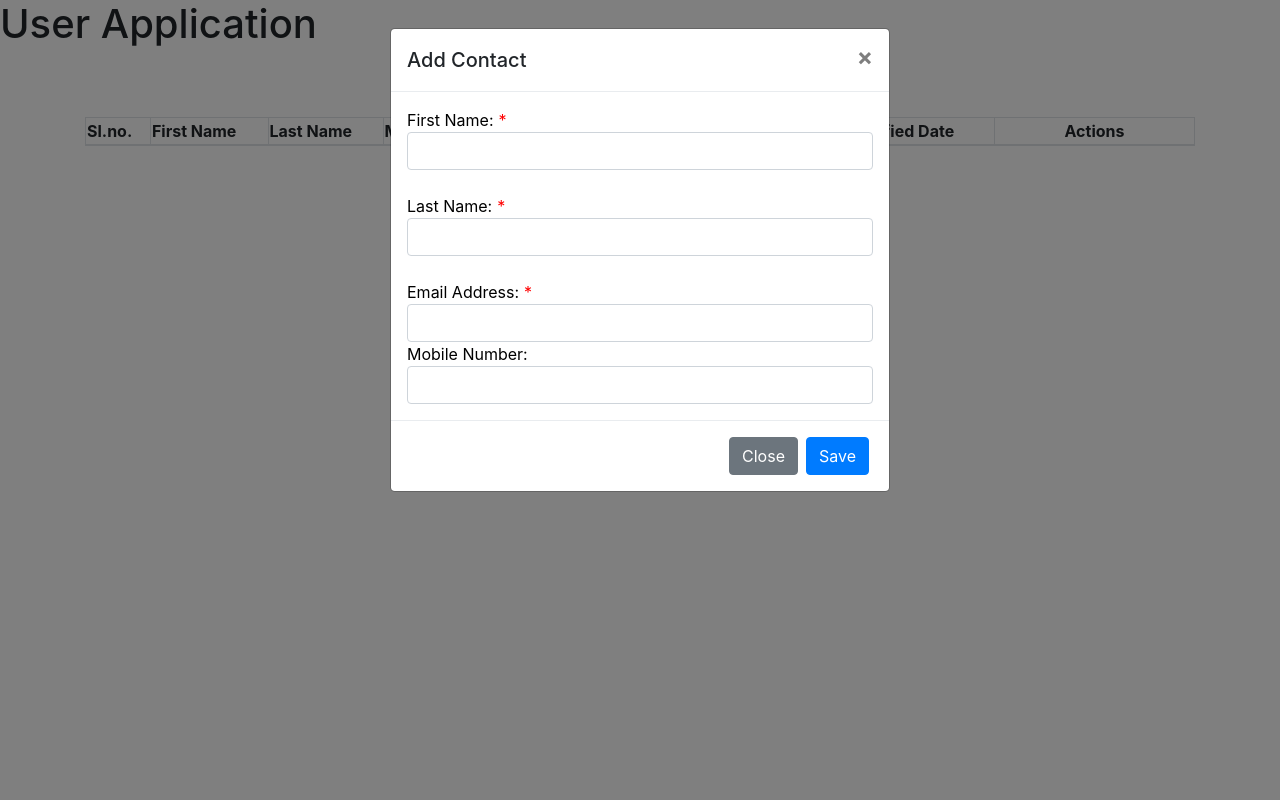
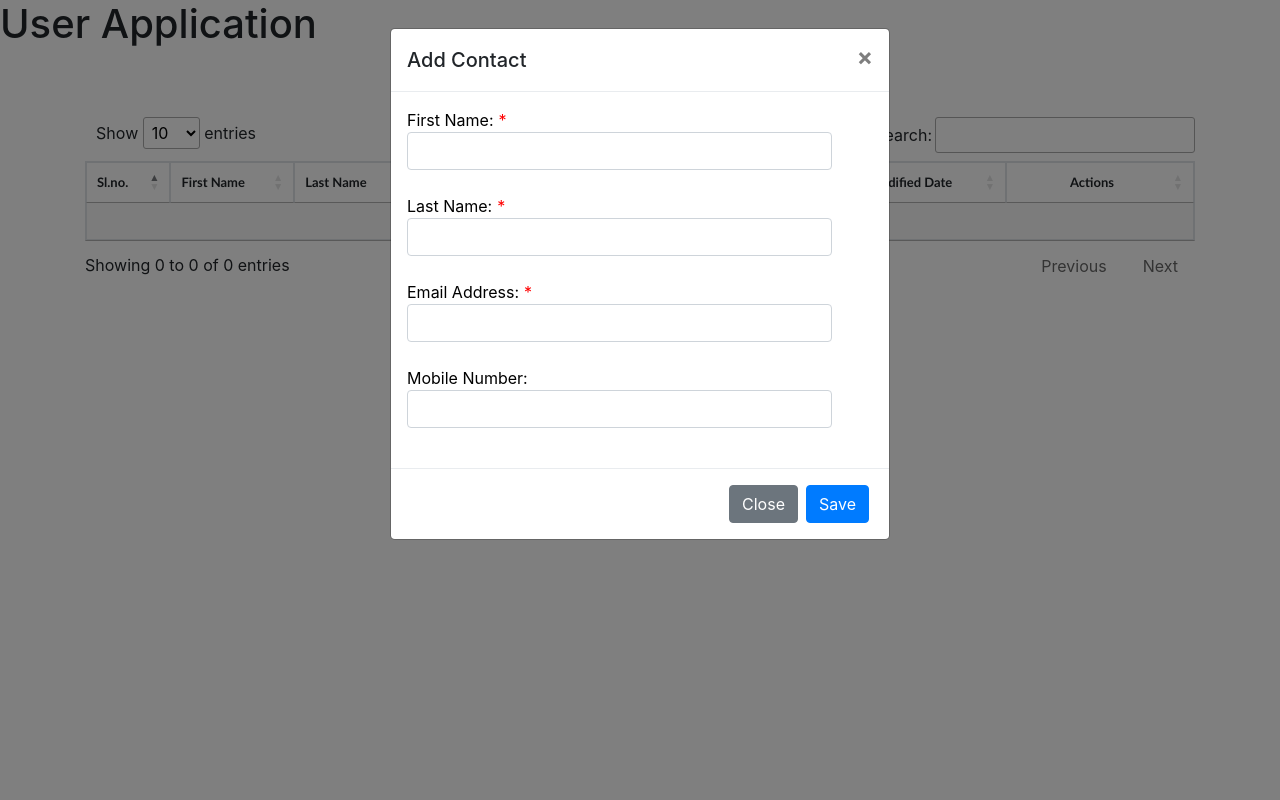
Before and after one commit to Ivin1998/user_register_codeigniter, a CodeIgniter app: page /ci/ in a window 1280 px wide, after a click on "Add a contact". Run offline with CodeIgniter, Linux system fonts and the light colour scheme; tables that the repository leaves empty or names only in its code hold one stand-in row (values such as "Sample post"); lists and menus that the app fills with data are empty; some libraries are stand-ins or nearby versions.

Commit message:
Form_Validation and datatables done

```diff
--- a/application/controllers/Welcome.php
+++ b/application/controllers/Welcome.php
@@ -40,25 +40,41 @@ class Welcome extends CI_Controller
 		$email = $this->input->post('email');
 		$created_date = $this->input->post('createdDate');
 
-		$this->form_validation->set_rules(
-			'firstName',
-			'First Name',
-			'required|min_length[3]',
-			array('required' => 'You must provide a %s.')
-		);
-		$this->form_validation->set_rules(
-			'lastName',
-			'Last Name',
-			'required|min_length[3]',
-			array('required' => 'You must provide a %s.')
-		);
+		$this->form_validation->set_rules('firstName','First Name','required|min_length[3]|alpha_numeric');
+		$this->form_validation->set_rules('lastName','Last Name','required|min_length[3]|alpha_numeric');
+		$this->form_validation->set_rules('email','Email','required|valid_email');
+		$this->form_validation->set_rules('mobileNumber','mobileNumber','required|regex_match[/^[0-9]{10}$/]');
 
 
 		if ($this->form_validation->run() == FALSE) {
-			$data = array(
-				'status' => 'incorrect',
-				'id' => 0,
-			);
+			if (form_error('firstName')){
+				$data = array(
+					'status' => 'incorrect',
+					'id' => 0,
+					'flag'=>1
+				);
+			}else if(form_error('lastName')){
+				$data = array(
+					'status' => 'incorrect',
+					'id' => 0,
+					'flag'=>2
+				);
+			}else if(form_error('email')){
+				$data = array(
+					'status' => 'incorrect',
+					'id' => 0,
+					'flag'=>3
+				);
+			}
+			else if(form_error('mobileNumber')){
+				$data = array(
+					'status' => 'incorrect',
+					'id' => 0,
+					'flag'=>4
+				);
+			}
+
+
 			echo json_encode($data);
 
 		} else {
--- a/application/models/MyModel.php
+++ b/application/models/MyModel.php
@@ -1,4 +1,5 @@
 <?php
+
 class MyModel extends CI_Model
 {
  public function get_records()
--- a/application/views/contacts.php
+++ b/application/views/contacts.php
@@ -1,6 +1,7 @@
 <?php
 include 'header.php';
 date_default_timezone_set('Asia/Calcutta');
+
 ?>
 
 <!DOCTYPE html>
@@ -16,8 +17,8 @@ date_default_timezone_set('Asia/Calcutta');
 		<div class="col col-sm-6">
 		</div>
 		<div class="col col-sm-6">
-			<button type="button" id="modal_edit" class="btn btn-primary btn-lg" style="margin: 1%;" data-toggle="modal"
-				data-target="#mymodal"> Add a contact</button>
+			<button type="button" id="modal_edit" class="btn btn-primary btn-lg temp" style="margin: 1%;"
+				data-toggle="modal" data-target="#mymodal"> Add a contact</button>
 		</div>
 	</div>
 	<div class="modal fade" id="mymodal" tabindex="-1" role="dialog">
@@ -30,37 +31,53 @@ date_default_timezone_set('Asia/Calcutta');
 					</button>
 				</div>
 				<div class="modal-body">
-					<?php echo form_open('welcome/add_record', array('id' => 'myform')); ?>
+					<div class="view_form">
+					</div>
+					<div class="row">
+						<div class="col col-sm-11">
+							<?php echo form_open('welcome/add_record', array('class' => 'myform')); ?>
 							<md style="color:red;display:flex;gap:5px;"><span style="color:black;">First
 									Name:</span>*
-					</md><input type="text" name="firstName" id="firstName"
-						value="<?php echo set_value('firstName'); ?>" class="form-control" />
+							</md><input type="text" name="firstName" id="firstName" class="form-control" />
 							<span class="firstName" style="color:red"> </span>
 							<br>
 							<md style="color:red;display:flex;gap:5px;"><span style="color:black;">Last Name:
 								</span>*
-					</md><input type="text" name="lastName" id="lastName" class="form-control" /><br>
-
-					<md style="color:red;display:flex;gap:5px;"><span style="color:black;">Email Address:</span>*
+							</md><input type="text" name="lastName" id="lastName" class="form-control" />
+							<span class="lastName" style="color:red"> </span><br>
+							<md style="color:red;display:flex;gap:5px;"><span style="color:black;">Email
+									Address:</span>*
 							</md><input type="text" name="email" id="email" class="form-control" />
+							<span class="email" style="color:red"> </span><br>
 							<md style="color:red;display:flex;gap:5px;"><span style="color:black;">Mobile Number:</span>
 							</md><input type="text" name="mobileNumber" id="mobileNumber" class="form-control" />
+							<span class="mobileNumber" style="color:red"> </span><br>
 							<input type="hidden" value='<?php echo date('Y-m-d H:i:s') ?>' name="createdDate" />
 							<input type="hidden" value='<?php echo date('Y-m-d H:i:s') ?>' name="modDate" />
 							<input type="hidden" name="id" id="id" />
 
 							<?php echo form_close(); ?>
 						</div>
+						<div class="col col-sm-1">
+							<div id='warning_firstName' style="color:red"></div>
+							<div id='warning_lastName' style="color:red"></div>
+							<div id='warning_email' style="color:red"></div>
+							<div id='warning_mobileNumber' style="color:red"></div>
+						</div>
+					</div>
+				</div>
 				<div class="modal-footer">
-					<button type="button" class="btn btn-secondary" data-dismiss="modal" id="reload">Close</button>
-					<button type="button" class="btn btn-primary" id="save">Save</button>
+					<button type="button" class="btn btn-secondary" data-dismiss="modal">Close</button>
+					<button type="submit" class="btn btn-primary" id="save">Save</button>
 					<button type="button" class="btn btn-primary" id="update">Update</button>
 				</div>
+			</div>
+
 		</div>
 	</div>
 	</div>
 	<div class="container">
-		<table id="mytable" border="1" class="table-bordered" style="width:100%">
+		<table id="myTable" border="1" class="table-bordered display" style="width:100%">
 			<thead>
 				<tr>
 					<th>Sl.no.</th>
@@ -70,7 +87,7 @@ date_default_timezone_set('Asia/Calcutta');
 					<th>Email Address</th>
 					<th>Created Date</th>
 					<th>Modified Date</th>
-					<th style="width:200px;text-align:center">Actions</th>
+					<th style="width:150px;text-align:center">Actions</th>
 				</tr>
 			</thead>
 			<tbody>
@@ -105,7 +122,7 @@ date_default_timezone_set('Asia/Calcutta');
 							class="fa fa-eye eye_icon"></i></a>
 					<a class="btn-lg edit_data" id="<?php echo $user->unique_id ?>"><i
 							class="fa fa-edit edit_icon"></i></a>
-						<a class="btn btn-lg delete_data" id="<?php echo $user->unique_id ?>"><i
+					<a class=" btn-lg delete_data" id="<?php echo $user->unique_id ?>"><i
 							class="fa fa-trash remove_icon"></i></a>
 				</td>
 				</tr>
--- a/application/views/header.php
+++ b/application/views/header.php
@@ -3,11 +3,21 @@
 <head>
 	<link rel="stylesheet" href="https://cdn.jsdelivr.net/npm/bootstrap@4.0.0/dist/css/bootstrap.min.css">
 	<link rel="stylesheet" href="https://cdnjs.cloudflare.com/ajax/libs/font-awesome/6.3.0/css/all.min.css" />
+	<link rel="stylesheet" href="https://cdn.datatables.net/1.13.4/css/jquery.dataTables.min.css"/>
 	<link rel="stylesheet" href="<?php echo base_url('assets/css/styles.css'); ?>">
 	<script src="https://ajax.googleapis.com/ajax/libs/jquery/3.6.4/jquery.min.js"></script>
 	<script src="<?php echo base_url('assets/js/validations.js'); ?>"></script>
 	<script src="https://cdn.jsdelivr.net/npm/popper.js@1.12.9/dist/umd/popper.min.js"></script>
 	<script src="https://cdn.jsdelivr.net/npm/bootstrap@4.0.0/dist/js/bootstrap.min.js"></script>
 	<script src="https://cdn.jsdelivr.net/npm/sweetalert2@11"></script>
+	<script src="https://cdn.datatables.net/1.13.4/js/jquery.dataTables.min.js"></script>
+	<script src="https://cdn.datatables.net/buttons/2.3.6/js/dataTables.buttons.min.js"></script>
+	<script src="https://cdnjs.cloudflare.com/ajax/libs/jszip/3.1.3/jszip.min.js"></script>
+	<script src="https://cdnjs.cloudflare.com/ajax/libs/pdfmake/0.1.53/pdfmake.min.js"></script>
+	<script src="https://cdnjs.cloudflare.com/ajax/libs/pdfmake/0.1.53/vfs_fonts.js"></script>
+	<script src="https://cdn.datatables.net/buttons/2.3.6/js/buttons.html5.min.js"></script>
+	<script src="https://cdn.datatables.net/buttons/2.3.6/js/buttons.print.min.js"></script>
+
+
 </head>
 </html>
--- a/assets/css/styles.css
+++ b/assets/css/styles.css
@@ -11,3 +11,43 @@
     color: red;
     cursor: pointer;
 }
+
+table {
+    font-size: 13px;
+    font-family: 'Calibri', sans-serif;
+
+}
+
+.dt-buttons {
+    float: left;
+}
+
+.dataTables_length {
+    margin: 0 0 0 1%;
+}
+#warning_firstName{
+    padding-top: 30px;
+    font-weight: bolder;
+    font-size: larger;
+    text-align: left;
+}
+#warning_lastName{
+    padding-top: 80px;
+    font-weight: bolder;
+    font-size: larger;
+    text-align: left;
+}
+
+#warning_email{
+    padding-top: 90px;
+    font-weight: bolder;
+    font-size: larger;
+    text-align: left;
+}
+
+#warning_mobileNumber{
+    padding-top: 80px;
+    font-weight: bolder;
+    font-size: larger;
+    text-align: left;
+}
--- a/assets/js/validations.js
+++ b/assets/js/validations.js
@@ -4,10 +4,25 @@ $(document).ready(function () {
             url: 'index.php/welcome/add_record',
             type: "POST",
             dataType: "JSON",
-            data: $('#myform').serialize(),
+            data: $('.myform').serialize(),
             success: function (data) {
-                if (data.id == 0) {
+                if (data.id == 0 && data.flag == 1) {
+                    $('#warning_firstName').html("!");
                     $('.firstName').html("Please enter the valid first name");
+                }
+                else if (data.id == 0 && data.flag == 2) {
+                    $('#warning_lastName').html("!");
+                    $('.lastName').html("Please enter the valid last name");
+
+                }
+                else if (data.id == 0 && data.flag == 3) {
+                    $('#warning_email').html("!");
+                    $('.email').html("Please enter the valid email address");
+
+                }
+                else if (data.id == 0 && data.flag == 4) {
+                    $('#warning_mobileNumber').html("!");
+                    $('.mobileNumber').html("Please enter a valid 10 digit phone number");
                 }
                 else {
                     swal.fire({
@@ -20,16 +35,48 @@ $(document).ready(function () {
         })
     });
 });
+$(document).on('keyup', '#firstName, #lastName, #email,#mobileNumber', function () {
+    var firstName = $('#firstName').val();
+    var lastName = $('#lastName').val();
+    var email = $('#email').val();
+    var mobileNumber = $('#mobileNumber').val();
 
+    if (firstName.length > 2) {
+        $('.firstName').html("");
+        $('#warning_firstName').html("");
+    }
+    if (lastName.length > 2) {
+        $('.lastName').html("");
+        $('#warning_lastName').html("");
+
+    }
+    if (email.length > 2) {
+        $('.email').html("");
+        $('#warning_email').html("");
+
+    }
+    if (email.length > 2) {
+        $('.email').html("");
+        $('#warning_email').html("");
+
+    }
+    if (mobileNumber.length == 10) {
+        $('.mobileNumber').html("");
+        $('#warning_mobileNumber').html("");
+
+    }
+});
 $(document).ready(function () {
     $('#modal_edit').click(function () {
         $('#save').show();
         $('#update').hide();
+        $('.view_form').hide();
+        $('.myform').show();
+        $('.myform')[0].reset();
     })
-    $('#reload').click(function () {
-        location.reload();
-    });
 });
+
+
 
 $(document).ready(function () {
     $('.edit_data').click(function () {
@@ -44,11 +91,13 @@ $(document).ready(function () {
                 $('#lastName').val(data.last_name);
                 $('#mobileNumber').val(data.mobile_number);
                 $('#email').val(data.email_id);
-                $('#modal_edit').click();
+                $('#mymodal').modal('show'); //directly trigger the modal
                 $('.modal-title').html('Edit Data');
                 $('#save').hide();
                 $('#update').show();
                 $('#id').val(data.unique_id);
+                $('.view_form').hide();
+                $('.myform').show();
             }
         })
     });
@@ -57,7 +106,7 @@ $(document).ready(function () {
         $.ajax({
             url: "index.php/welcome/update_record",
             type: "POST",
-            data: $('#myform').serialize(),
+            data: $('.myform').serialize(),
             success: function (data) {
                 swal.fire({
                     text: "User details Updated successfully!",
@@ -102,9 +151,7 @@ $(document).ready(function () {
                 )
             }
         })
-    }
-    )
-
+    })
     $('.view_data').click(function () {
         var user_id = $(this).attr('id');
         $.ajax({
@@ -112,12 +159,23 @@ $(document).ready(function () {
             type: "POST",
             data: { id: user_id },
             success: function (data) {
-                $('#modal_edit').click();
-                $('#myform').html(data);
+                $('#mymodal').modal('show');
+                $('.view_form').html(data);
                 $('.modal-title').html('User Details');
                 $('#save').hide();
+                $('.myform').hide();
+                $('.view_form').show();
             }
         })
 
     })
 });
+$(document).ready(function () {
+    $('#myTable').DataTable({
+        dom: 'Blfrtip',
+        buttons: [
+            'copy', 'csv', 'excel', 'pdf', 'print'
+        ]
+    });
+
+});
```
Also changed, not shown: application/views/record_view.php (+4 -3 lines). Lines whose indentation alone changed are shown as unchanged.
